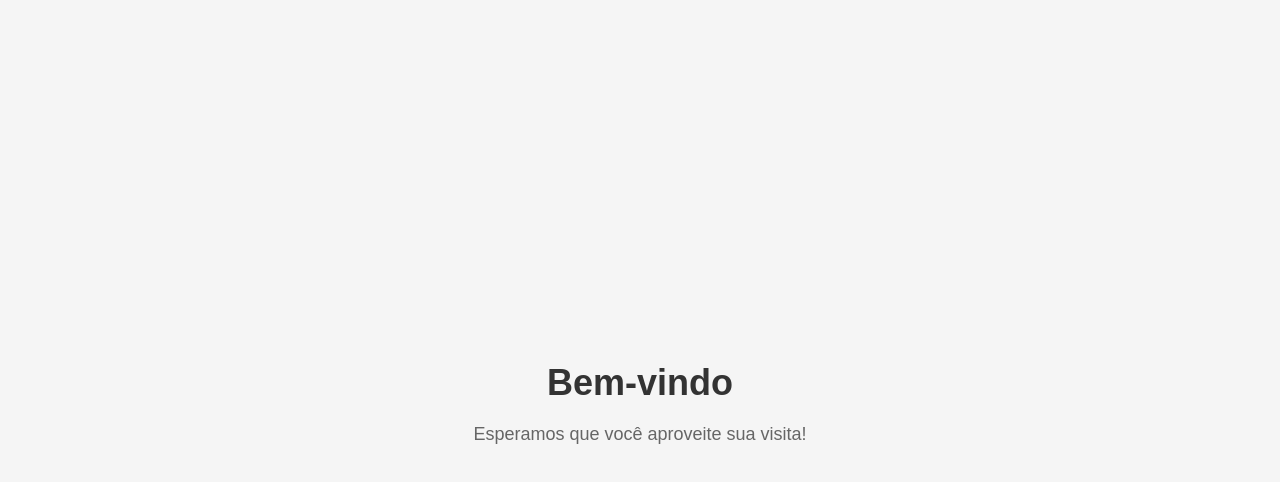
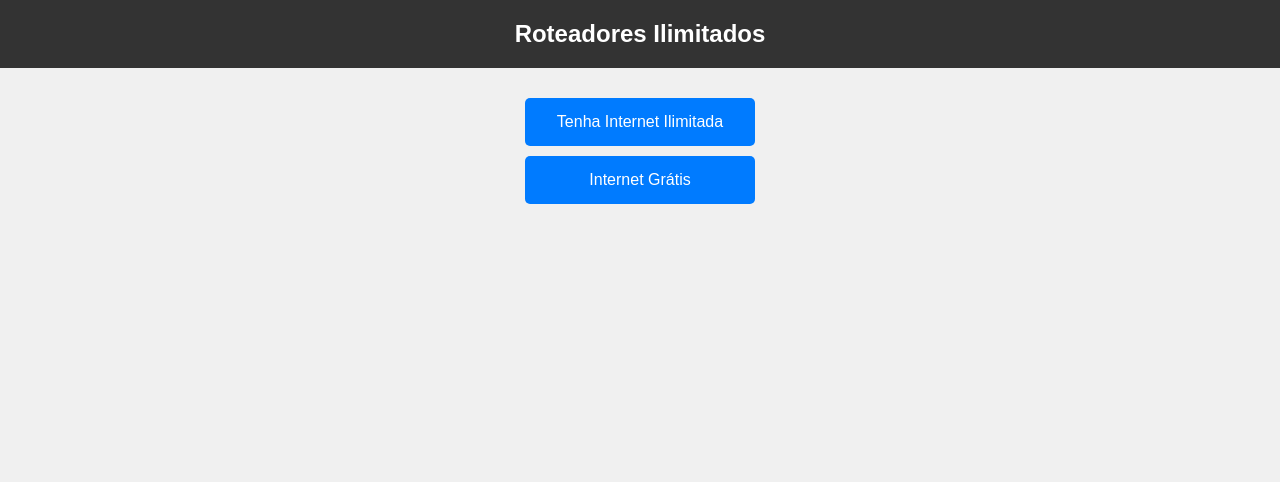
Before and after one commit to Flex-credi/01anunciorotiador, a plain HTML site: page index.html in a window 1280 px wide. Drawn offline with Linux system fonts and the light colour scheme.

Commit message:
Update index.html

```diff
--- a/index.html
+++ b/index.html
@@ -4,39 +4,52 @@
     <meta charset="UTF-8">
     <meta http-equiv="X-UA-Compatible" content="IE=edge">
     <meta name="viewport" content="width=device-width, initial-scale=1.0">
-    <title>Bem-vindo</title>
+    <title>Roteadores Ilimitados</title>
     <style>
         body {
             font-family: 'Arial', sans-serif;
-            background-color: #f5f5f5;
+            background-color: #f0f0f0; /* Cor de fundo cinza claro */
             margin: 0;
             padding: 0;
-            display: flex;
-            align-items: center;
-            justify-content: center;
-            height: 100vh;
             text-align: center;
         }
 
-        h1 {
-            color: #333;
-            font-size: 36px;
-            margin-bottom: 20px;
+        header {
+            background-color: #333; /* Cor de fundo do cabeçalho */
+            color: #fff; /* Cor do texto do cabeçalho */
+            padding: 20px 0;
         }
 
-        p {
-            color: #666;
-            font-size: 18px;
+        h1 {
+            margin: 0;
+            font-size: 24px;
+        }
+
+        .button-container {
+            margin-top: 30px;
+        }
+
+        .button {
+            display: block;
+            width: 200px; /* Largura desejada para ambos os botões */
+            padding: 15px;
+            background-color: #007bff; /* Cor de fundo azul */
+            color: #fff; /* Cor do texto branco */
+            text-decoration: none;
+            font-size: 16px;
+            margin: 0 auto 10px; /* Centraliza horizontalmente e adiciona margem inferior */
+            border-radius: 5px;
         }
     </style>
 </head>
 <body>
-    <div>
-        <h1>Bem-vindo</h1>
-        <p>Esperamos que você aproveite sua visita!</p>
+    <header>
+        <h1>Roteadores Ilimitados</h1>
+    </header>
+
+    <div class="button-container">
+        <a href="https://www.toprevenuegate.com/fhqs6rzk?key=517bf5036904c6a85874091214060e00" class="button">Tenha Internet Ilimitada</a>
+        <a href="https://www.toprevenuegate.com/gzevf7a0?key=7f47e2179c328a31a5835a6fe9a8998b" class="button">Internet Grátis</a>
     </div>
-
-
-
 </body>
 </html>
```
